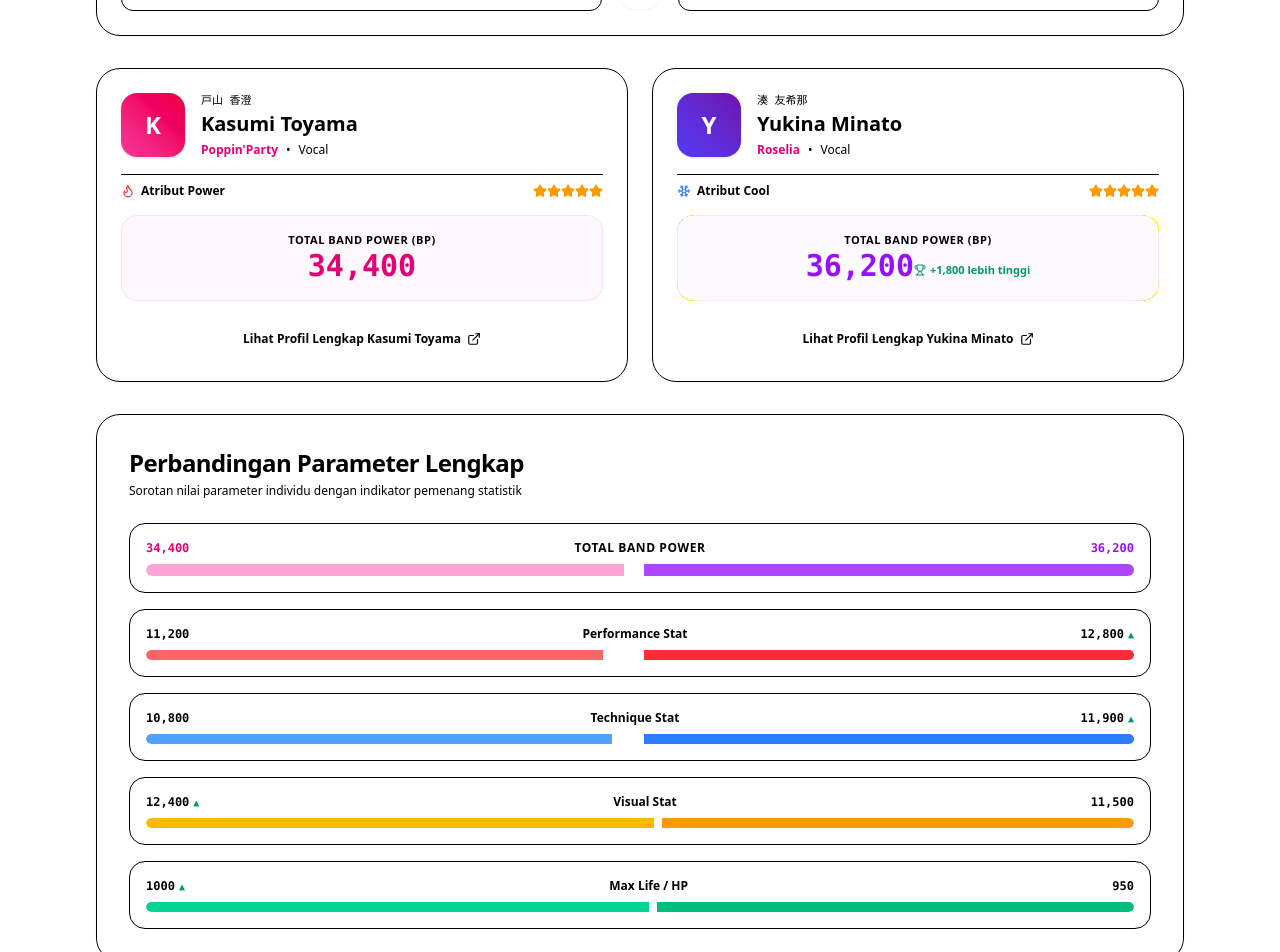
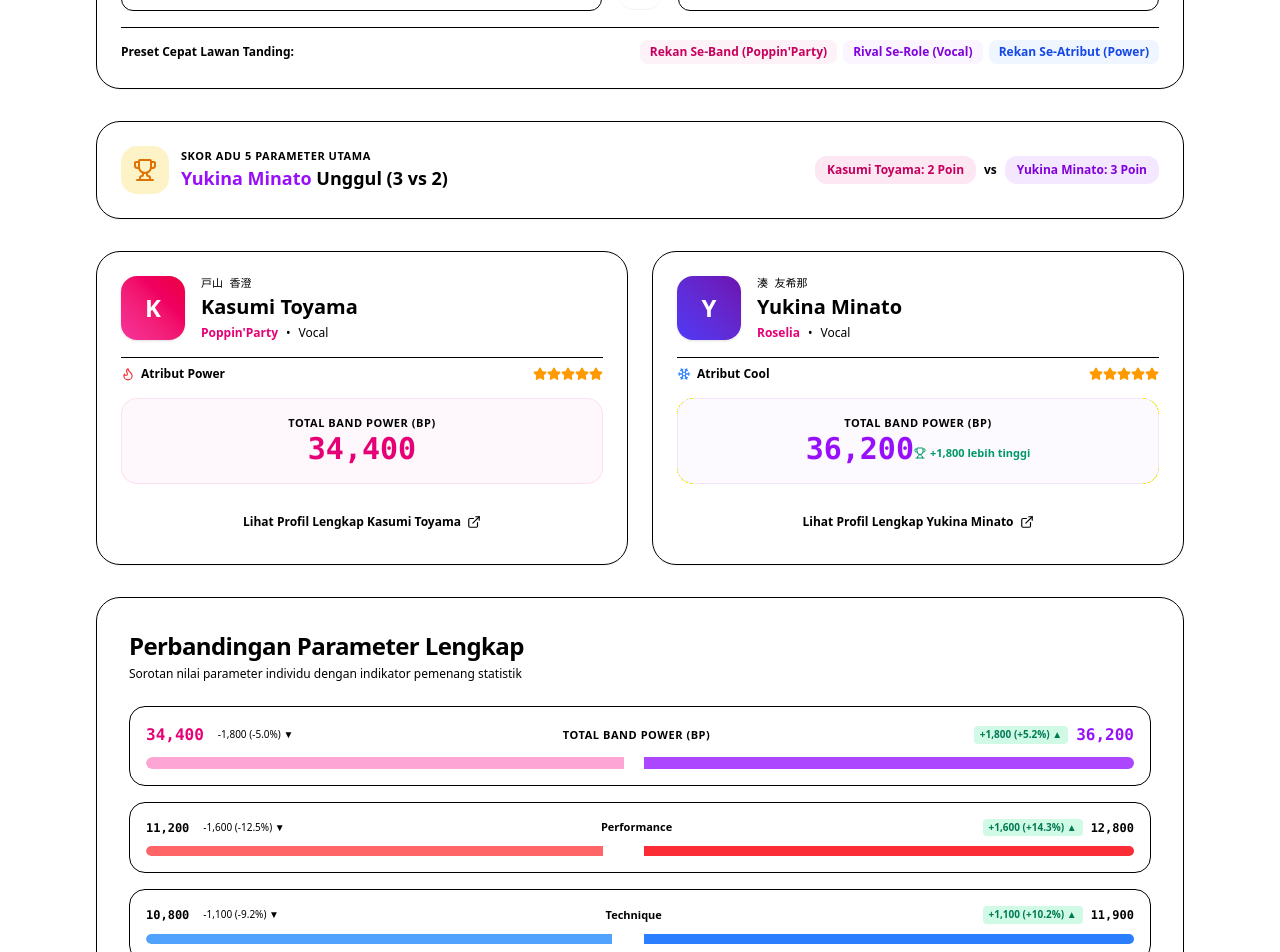
Before and after one commit to leonorexyz/OurNotes, a Next.js app: page /karakter/bandingkan in a window 1280 px wide. Shown: the part 480-1432 px from the top of the page. Built offline with nearby package versions, Linux system fonts and the light colour scheme.

Commit message:
feat(characters): highlight statistical deltas and implement floating comparison dock with quick presets

```diff
--- a/src/app/karakter/bandingkan/page.tsx
+++ b/src/app/karakter/bandingkan/page.tsx
@@ -76,6 +76,63 @@ function BandingkanContent() {
   const sameBand = char1.bandId === char2.bandId;
   const sameAttr = char1.attribute === char2.attribute;
 
+  // Tally category wins
+  const char1Wins = [
+    char1.stats.total > char2.stats.total,
+    char1.stats.performance > char2.stats.performance,
+    char1.stats.technique > char2.stats.technique,
+    char1.stats.visual > char2.stats.visual,
+    char1.stats.hp > char2.stats.hp,
+  ].filter(Boolean).length;
+
+  const char2Wins = [
+    char2.stats.total > char1.stats.total,
+    char2.stats.performance > char1.stats.performance,
+    char2.stats.technique > char1.stats.technique,
+    char2.stats.visual > char1.stats.visual,
+    char2.stats.hp > char1.stats.hp,
+  ].filter(Boolean).length;
+
+  const renderDelta = (v1: number, v2: number) => {
+    const diff = v1 - v2;
+    if (diff === 0) {
+      return (
+        <span className="text-[10px] font-bold px-1.5 py-0.5 rounded bg-muted text-muted-foreground">
+          Imbang
+        </span>
+      );
+    }
+    const pct = ((Math.abs(diff) / v2) * 100).toFixed(1);
+    if (diff > 0) {
+      return (
+        <span className="inline-flex items-center gap-0.5 text-[10px] font-extrabold px-1.5 py-0.5 rounded bg-emerald-100 dark:bg-emerald-950/70 text-emerald-700 dark:text-emerald-300">
+          +{diff.toLocaleString()} (+{pct}%) ▲
+        </span>
+      );
+    }
+    return (
+      <span className="inline-flex items-center gap-0.5 text-[10px] font-medium px-1.5 py-0.5 rounded bg-muted/60 text-muted-foreground">
+        -{Math.abs(diff).toLocaleString()} (-{pct}%) ▼
+      </span>
+    );
+  };
+
+  // Quick preset finders for Character 2
+  const pickMateFromBand = () => {
+    const mate = CHARACTERS_DATA.find((c) => c.bandId === char1.bandId && c.id !== char1.id);
+    if (mate) setChar2Id(mate.id);
+  };
+
+  const pickMateFromRole = () => {
+    const mate = CHARACTERS_DATA.find((c) => c.role === char1.role && c.id !== char1.id);
+    if (mate) setChar2Id(mate.id);
+  };
+
+  const pickMateFromAttr = () => {
+    const mate = CHARACTERS_DATA.find((c) => c.attribute === char1.attribute && c.id !== char1.id);
+    if (mate) setChar2Id(mate.id);
+  };
+
   return (
     <main className="flex-1 container mx-auto max-w-6xl px-4 py-8 sm:px-6 lg:px-8 space-y-8">
       {/* Breadcrumb Navigation */}
@@ -104,7 +161,7 @@ function BandingkanContent() {
         </div>
       </div>
 
-      {/* Character Selector Controls */}
+      {/* Character Selector Controls & Quick Match Presets */}
       <div className="rounded-3xl border border-border bg-card p-5 sm:p-6 shadow-xs space-y-4">
         <div className="flex flex-col sm:flex-row items-center justify-between gap-4">
           {/* Character 1 Dropdown */}
@@ -153,6 +210,68 @@ function BandingkanContent() {
               ))}
             </select>
           </div>
+        </div>
+
+        {/* Quick Filter Presets */}
+        <div className="pt-3 border-t border-border/50 flex flex-wrap items-center justify-between gap-2 text-xs">
+          <span className="text-muted-foreground font-semibold">Preset Cepat Lawan Tanding:</span>
+          <div className="flex flex-wrap gap-1.5">
+            <button
+              onClick={pickMateFromBand}
+              className="px-2.5 py-1 rounded-lg bg-pink-50 dark:bg-pink-950/50 hover:bg-pink-100 text-pink-700 dark:text-pink-300 font-semibold transition-colors"
+            >
+              Rekan Se-Band ({char1.bandName})
+            </button>
+            <button
+              onClick={pickMateFromRole}
+              className="px-2.5 py-1 rounded-lg bg-purple-50 dark:bg-purple-950/50 hover:bg-purple-100 text-purple-700 dark:text-purple-300 font-semibold transition-colors"
+            >
+              Rival Se-Role ({char1.role})
+            </button>
+            <button
+              onClick={pickMateFromAttr}
+              className="px-2.5 py-1 rounded-lg bg-blue-50 dark:bg-blue-950/50 hover:bg-blue-100 text-blue-700 dark:text-blue-300 font-semibold transition-colors"
+            >
+              Rekan Se-Atribut ({char1.attribute})
+            </button>
+          </div>
+        </div>
+      </div>
+
+      {/* Head-to-Head Tally Score Banner */}
+      <div className="rounded-3xl border border-border bg-gradient-to-r from-card via-muted/30 to-card p-5 sm:p-6 shadow-xs flex flex-col sm:flex-row items-center justify-between gap-4">
+        <div className="flex items-center gap-3">
+          <div className="p-3 rounded-2xl bg-amber-100 dark:bg-amber-950/70 text-amber-600">
+            <Trophy className="h-6 w-6" />
+          </div>
+          <div>
+            <span className="text-[11px] font-bold uppercase tracking-wider text-muted-foreground block">
+              Skor Adu 5 Parameter Utama
+            </span>
+            <h3 className="text-lg font-black text-foreground">
+              {char1Wins > char2Wins ? (
+                <>
+                  <span className="text-pink-600">{char1.name}</span> Unggul ({char1Wins} vs {char2Wins})
+                </>
+              ) : char2Wins > char1Wins ? (
+                <>
+                  <span className="text-purple-600">{char2.name}</span> Unggul ({char2Wins} vs {char1Wins})
+                </>
+              ) : (
+                <>Hasil Imbang ({char1Wins} vs {char2Wins})</>
+              )}
+            </h3>
+          </div>
+        </div>
+
+        <div className="flex items-center gap-2 text-xs font-bold">
+          <span className="px-3 py-1.5 rounded-xl bg-pink-100 dark:bg-pink-950 text-pink-700 dark:text-pink-300">
+            {char1.name}: {char1Wins} Poin
+          </span>
+          <span className="text-muted-foreground">vs</span>
+          <span className="px-3 py-1.5 rounded-xl bg-purple-100 dark:bg-purple-950 text-purple-700 dark:text-purple-300">
+            {char2.name}: {char2Wins} Poin
+          </span>
         </div>
       </div>
 
@@ -294,11 +413,23 @@ function BandingkanContent() {
 
         <div className="space-y-4">
           {/* Row 1: Total Band Power */}
-          <div className="rounded-2xl border border-border/80 bg-muted/20 p-4 space-y-2">
-            <div className="flex justify-between items-center text-xs font-bold">
-              <span className="text-pink-600 font-mono">{char1.stats.total.toLocaleString()}</span>
-              <span className="text-foreground uppercase tracking-wider">Total Band Power</span>
-              <span className="text-purple-600 font-mono">{char2.stats.total.toLocaleString()}</span>
+          <div className="rounded-2xl border border-border/80 bg-muted/20 p-4 space-y-2.5">
+            <div className="flex justify-between items-center text-xs">
+              <div className="flex items-center gap-2">
+                <span className="text-pink-600 font-mono font-bold text-sm sm:text-base">
+                  {char1.stats.total.toLocaleString()}
+                </span>
+                {renderDelta(char1.stats.total, char2.stats.total)}
+              </div>
+              <span className="text-foreground font-extrabold uppercase tracking-wider text-[11px]">
+                Total Band Power (BP)
+              </span>
+              <div className="flex items-center gap-2">
+                {renderDelta(char2.stats.total, char1.stats.total)}
+                <span className="text-purple-600 font-mono font-bold text-sm sm:text-base">
+                  {char2.stats.total.toLocaleString()}
+                </span>
+              </div>
             </div>
             <div className="grid grid-cols-2 gap-2 h-3 rounded-full overflow-hidden bg-muted">
               <div
@@ -317,17 +448,21 @@ function BandingkanContent() {
           </div>
 
           {/* Row 2: Performance */}
-          <div className="rounded-2xl border border-border/80 bg-muted/20 p-4 space-y-2">
+          <div className="rounded-2xl border border-border/80 bg-muted/20 p-4 space-y-2.5">
             <div className="flex justify-between items-center text-xs">
+              <div className="flex items-center gap-2">
                 <span className="font-mono font-bold text-foreground">
                   {char1.stats.performance.toLocaleString()}
-                {perfDiff > 0 && <span className="text-emerald-600 text-[10px] ml-1">▲</span>}
                 </span>
-              <span className="font-semibold text-muted-foreground">Performance Stat</span>
+                {renderDelta(char1.stats.performance, char2.stats.performance)}
+              </div>
+              <span className="font-semibold text-muted-foreground text-[11px]">Performance</span>
+              <div className="flex items-center gap-2">
+                {renderDelta(char2.stats.performance, char1.stats.performance)}
                 <span className="font-mono font-bold text-foreground">
                   {char2.stats.performance.toLocaleString()}
-                {perfDiff < 0 && <span className="text-emerald-600 text-[10px] ml-1">▲</span>}
                 </span>
+              </div>
             </div>
             <div className="grid grid-cols-2 gap-2 h-2.5 rounded-full overflow-hidden bg-muted">
               <div
@@ -346,17 +481,21 @@ function BandingkanContent() {
           </div>
 
           {/* Row 3: Technique */}
-          <div className="rounded-2xl border border-border/80 bg-muted/20 p-4 space-y-2">
+          <div className="rounded-2xl border border-border/80 bg-muted/20 p-4 space-y-2.5">
             <div className="flex justify-between items-center text-xs">
+              <div className="flex items-center gap-2">
                 <span className="font-mono font-bold text-foreground">
                   {char1.stats.technique.toLocaleString()}
-                {techDiff > 0 && <span className="text-emerald-600 text-[10px] ml-1">▲</span>}
                 </span>
-              <span className="font-semibold text-muted-foreground">Technique Stat</span>
+                {renderDelta(char1.stats.technique, char2.stats.technique)}
+              </div>
+              <span className="font-semibold text-muted-foreground text-[11px]">Technique</span>
+              <div className="flex items-center gap-2">
+                {renderDelta(char2.stats.technique, char1.stats.technique)}
                 <span className="font-mono font-bold text-foreground">
                   {char2.stats.technique.toLocaleString()}
-                {techDiff < 0 && <span className="text-emerald-600 text-[10px] ml-1">▲</span>}
                 </span>
+              </div>
             </div>
             <div className="grid grid-cols-2 gap-2 h-2.5 rounded-full overflow-hidden bg-muted">
               <div
@@ -375,17 +514,21 @@ function BandingkanContent() {
           </div>
 
           {/* Row 4: Visual */}
-          <div className="rounded-2xl border border-border/80 bg-muted/20 p-4 space-y-2">
+          <div className="rounded-2xl border border-border/80 bg-muted/20 p-4 space-y-2.5">
             <div className="flex justify-between items-center text-xs">
+              <div className="flex items-center gap-2">
                 <span className="font-mono font-bold text-foreground">
                   {char1.stats.visual.toLocaleString()}
-                {visDiff > 0 && <span className="text-emerald-600 text-[10px] ml-1">▲</span>}
                 </span>
-              <span className="font-semibold text-muted-foreground">Visual Stat</span>
+                {renderDelta(char1.stats.visual, char2.stats.visual)}
+              </div>
+              <span className="font-semibold text-muted-foreground text-[11px]">Visual</span>
+              <div className="flex items-center gap-2">
+                {renderDelta(char2.stats.visual, char1.stats.visual)}
                 <span className="font-mono font-bold text-foreground">
                   {char2.stats.visual.toLocaleString()}
-                {visDiff < 0 && <span className="text-emerald-600 text-[10px] ml-1">▲</span>}
                 </span>
+              </div>
             </div>
             <div className="grid grid-cols-2 gap-2 h-2.5 rounded-full overflow-hidden bg-muted">
               <div
@@ -404,17 +547,21 @@ function BandingkanContent() {
           </div>
 
           {/* Row 5: Max HP */}
-          <div className="rounded-2xl border border-border/80 bg-muted/20 p-4 space-y-2">
+          <div className="rounded-2xl border border-border/80 bg-muted/20 p-4 space-y-2.5">
             <div className="flex justify-between items-center text-xs">
+              <div className="flex items-center gap-2">
                 <span className="font-mono font-bold text-foreground">
                   {char1.stats.hp}
-                {hpDiff > 0 && <span className="text-emerald-600 text-[10px] ml-1">▲</span>}
                 </span>
-              <span className="font-semibold text-muted-foreground">Max Life / HP</span>
+                {renderDelta(char1.stats.hp, char2.stats.hp)}
+              </div>
+              <span className="font-semibold text-muted-foreground text-[11px]">Max Life / HP</span>
+              <div className="flex items-center gap-2">
+                {renderDelta(char2.stats.hp, char1.stats.hp)}
                 <span className="font-mono font-bold text-foreground">
                   {char2.stats.hp}
-                {hpDiff < 0 && <span className="text-emerald-600 text-[10px] ml-1">▲</span>}
                 </span>
+              </div>
             </div>
             <div className="grid grid-cols-2 gap-2 h-2.5 rounded-full overflow-hidden bg-muted">
               <div
--- a/src/app/karakter/page.tsx
+++ b/src/app/karakter/page.tsx
@@ -657,6 +657,61 @@ function KarakterContent() {
           </div>
         </div>
       )}
+
+      {/* Floating Bottom Comparison Dock */}
+      {compareList.length > 0 && (
+        <div className="fixed bottom-4 left-1/2 -translate-x-1/2 z-40 w-[95%] max-w-2xl rounded-2xl border border-pink-500/30 bg-card/95 backdrop-blur-md p-3 sm:p-4 shadow-xl flex items-center justify-between gap-3 animate-in slide-in-from-bottom-4">
+          <div className="flex items-center gap-2 sm:gap-3 min-w-0">
+            <div className="flex items-center -space-x-2">
+              {comparedChars.map((c) => (
+                <div
+                  key={c.id}
+                  className={`h-9 w-9 rounded-xl bg-gradient-to-tr ${c.avatarBg} text-white flex items-center justify-center font-black text-xs border-2 border-card shadow-xs`}
+                  title={c.name}
+                >
+                  {c.name.charAt(0)}
+                </div>
+              ))}
+            </div>
+            <div className="min-w-0">
+              <span className="text-xs font-bold text-foreground block truncate">
+                {compareList.length === 1
+                  ? `${comparedChars[0]?.name} dipilih (Pilih 1 lagi)`
+                  : `${comparedChars[0]?.name} vs ${comparedChars[1]?.name}`}
+              </span>
+              <span className="text-[10px] text-muted-foreground">
+                {compareList.length}/2 Karakter siap dibandingkan
+              </span>
+            </div>
+          </div>
+
+          <div className="flex items-center gap-2 shrink-0">
+            <button
+              onClick={() => setCompareList([])}
+              className="px-2.5 py-1.5 rounded-xl hover:bg-muted text-[11px] font-semibold text-muted-foreground hover:text-foreground transition-colors"
+            >
+              Kosongkan
+            </button>
+
+            {compareList.length === 2 ? (
+              <Link
+                href={`/karakter/bandingkan?c1=${compareList[0]}&c2=${compareList[1]}`}
+                className="flex items-center gap-1.5 px-3.5 py-2 rounded-xl bg-gradient-to-r from-pink-600 to-purple-600 text-white text-xs font-bold shadow-xs hover:opacity-95 transition-opacity"
+              >
+                <Scale className="h-3.5 w-3.5" />
+                <span>Adu Statistik</span>
+              </Link>
+            ) : (
+              <button
+                onClick={() => setShowCompareModal(true)}
+                className="flex items-center gap-1.5 px-3 py-1.5 rounded-xl bg-muted text-foreground text-xs font-semibold"
+              >
+                <span>Preview ({compareList.length}/2)</span>
+              </button>
+            )}
+          </div>
+        </div>
+      )}
     </main>
   );
 }
```
Also changed, not shown: .ngodingpakeai/pending.json. Lines whose indentation alone changed are shown as unchanged.
